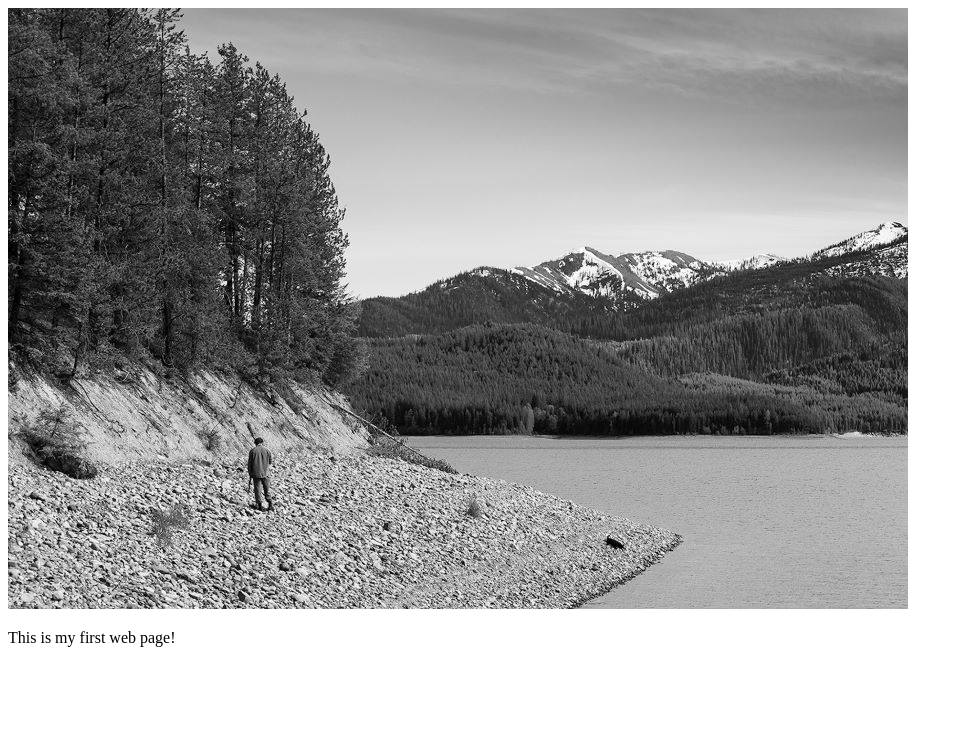
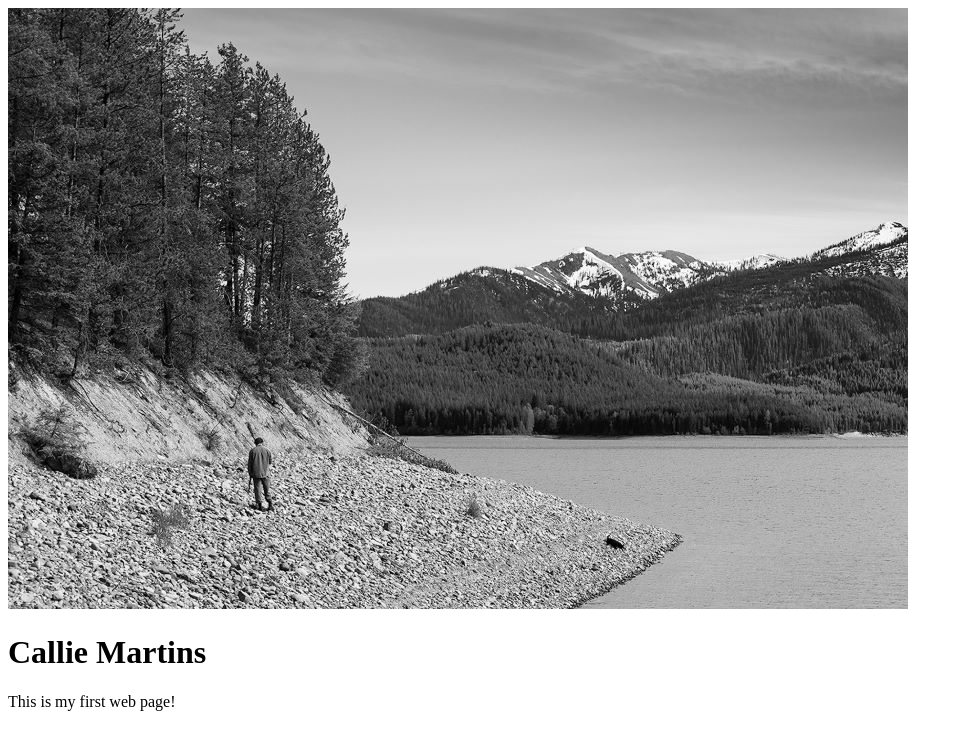
Before and after one commit to trailhead360/project-1, a plain HTML site: page index.html in a window 1280 px wide. Shown: the whole page, without its empty margins (0-963 px from the left). Drawn offline with Linux system fonts and the light colour scheme.

Commit message:
Added my name as a heading

```diff
--- a/index.html
+++ b/index.html
@@ -1,11 +1,11 @@
 <!DOCTYPE html>
 <html>
     <head>
-        <title>My Project</title>
+        <title>My First Page</title>
     </head>
     <body>
         <img src="images/reservoir.jpg" alt="man standing on a rocky shoreline with a reservoir to the right and trees and mountains in the background" />
-
+        <h1>Callie Martins</h1>
         <p>This is my first web page!</p>
     </body>
 </html>
```
